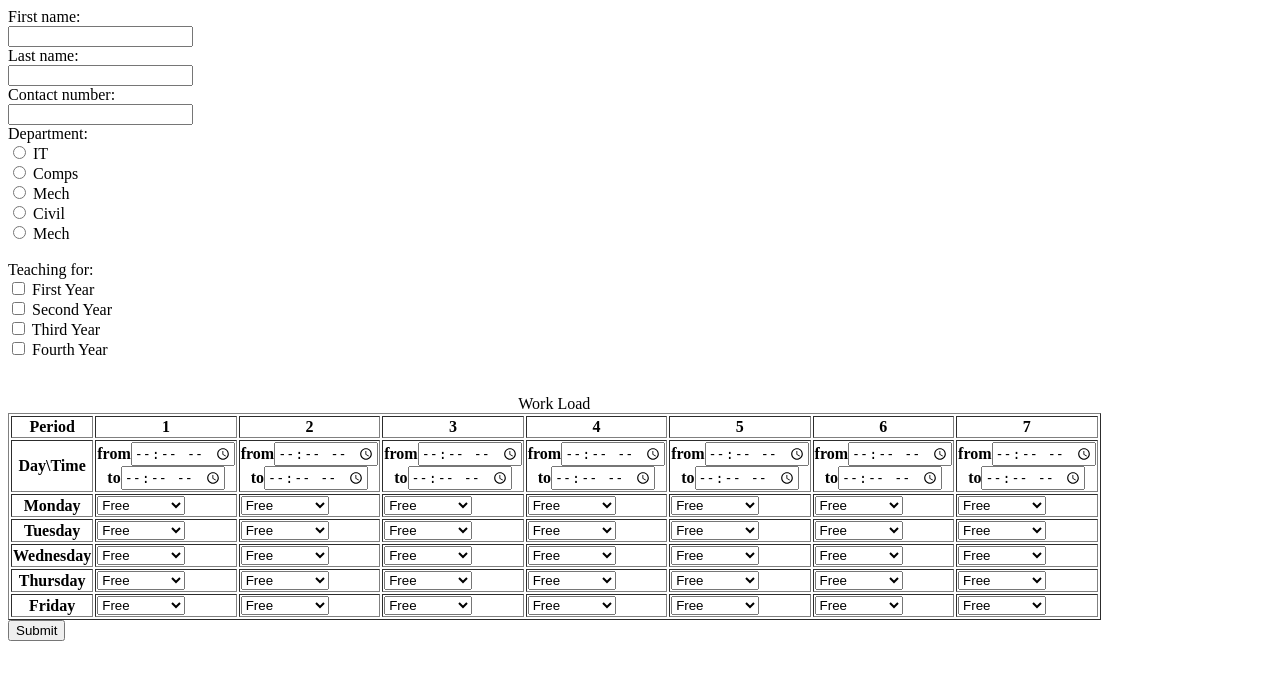
After one commit to gauravbabar/Pegasus11, a PHP site: page /home/detail.php in a window 1280 px wide. The commit adds this page. Shown: the top 680 px of the page. Run offline with PHP 8.4, Linux system fonts and the light colour scheme.

Commit message:
Add files via upload

```diff
--- /dev/null
+++ b/solve/home/detail.php
@@ -0,0 +1,475 @@
+<?php
+/**
+ * Created by IntelliJ IDEA.
+ * User: gaura
+ * Date: 17-Mar-18
+ * Time: 7:17 PM
+ */
+?>
+
+<!DOCTYPE html>
+<html>
+<head>
+    <style>
+        .dropbtn {
+            background-color: #4CAF50;
+            color: white;
+            padding: 16px;
+            font-size: 16px;
+            border: none;
+        }
+
+        .dropdown {
+            position: relative;
+            display: inline-block;
+        }
+
+        .dropdown-content {
+            display: none;
+            position: absolute;
+            background-color: #f1f1f1;
+            min-width: 160px;
+            box-shadow: 0px 8px 16px 0px rgba(0,0,0,0.2);
+            z-index: 1;
+        }
+
+        .dropdown-content a {
+            color: black;
+            padding: 12px 16px;
+            text-decoration: none;
+            display: block;
+        }
+
+        .dropdown-content a:hover {background-color: #ddd}
+
+        .dropdown:hover .dropdown-content {
+            display: block;
+        }
+
+        .dropdown:hover .dropbtn {
+            background-color: #3e8e41;
+        }
+    </style>
+</head>
+<body>
+
+<form action="/action_page.php">
+    First name:<br>
+    <input type="text" name="firstname">
+    <br>
+    Last name:<br>
+    <input type="text" name="lastname">
+    <br>
+    Contact number:<br>
+    <input type="number" name="contact">
+    <br>
+    Department:<br>
+    <input type="radio" name="dept" value="IT"> IT<br>
+    <input type="radio" name="dept" value="Comps"> Comps<br>
+    <input type="radio" name="dept" value="Mech"> Mech<br>
+    <input type="radio" name="dept" value="Mech"> Civil<br>
+    <input type="radio" name="dept" value="Mech"> Mech<br>
+    <br>
+    Teaching for:<br>
+    <input type="checkbox" name="year" value="1"> First Year<br>
+    <input type="checkbox" name="year" value="2"> Second Year<br>
+    <input type="checkbox" name="year" value="3"> Third Year<br>
+    <input type="checkbox" name="year" value="4"> Fourth Year<br>
+    <br>
+    <br>
+
+    <form method="post" action="">
+        <table border="1">
+            <caption>Work Load</caption>
+            <tr>
+                <th>Period</th>
+                <th>1</th>
+                <th>2</th>
+                <th>3</th>
+                <th>4</th>
+                <th>5</th>
+                <th>6</th>
+                <th>7</th>
+            </tr>
+            <tr>
+                <th>Day\Time</th>
+                <th>from<input type="time" name="time"><br>to<input type="time" name="time"></th>
+                <th>from<input type="time" name="time"><br>to<input type="time" name="time"></th>
+                <th>from<input type="time" name="time"><br>to<input type="time" name="time"></th>
+                <th>from<input type="time" name="time"><br>to<input type="time" name="time"></th>
+                <th>from<input type="time" name="time"><br>to<input type="time" name="time"></th>
+                <th>from<input type="time" name="time"><br>to<input type="time" name="time"></th>
+                <th>from<input type="time" name="time"><br>to<input type="time" name="time"></th>
+            </tr>
+            <tr>
+                <th>Monday</th>
+                <td>
+                    <select>
+                        <option value="0">Free</option>
+                        <option value="1">Lectures</option>
+                        <option value="2">Pracs</option>
+                        <option value="3">Exams</option>
+                        <option value="4">Assesment</option>
+                        <option value="5">Break</option>
+                    </select>
+                </td>
+                <td>
+                    <select>
+                        <option value="0">Free</option>
+                        <option value="1">Lectures</option>
+                        <option value="2">Pracs</option>
+                        <option value="3">Exams</option>
+                        <option value="4">Assesment</option>
+                        <option value="5">Break</option>
+                    </select>
+                </td>
+                <td>
+                    <select>
+                        <option value="0">Free</option>
+                        <option value="1">Lectures</option>
+                        <option value="2">Pracs</option>
+                        <option value="3">Exams</option>
+                        <option value="4">Assesment</option>
+                        <option value="5">Break</option>
+                    </select>
+                </td>
+                <td>
+                    <select>
+                        <option value="0">Free</option>
+                        <option value="1">Lectures</option>
+                        <option value="2">Pracs</option>
+                        <option value="3">Exams</option>
+                        <option value="4">Assesment</option>
+                        <option value="5">Break</option>
+                    </select>
+                </td>
+                <td>
+                    <select>
+                        <option value="0">Free</option>
+                        <option value="1">Lectures</option>
+                        <option value="2">Pracs</option>
+                        <option value="3">Exams</option>
+                        <option value="4">Assesment</option>
+                        <option value="5">Break</option>
+                    </select>
+                </td>
+                <td>
+                    <select>
+                        <option value="0">Free</option>
+                        <option value="1">Lectures</option>
+                        <option value="2">Pracs</option>
+                        <option value="3">Exams</option>
+                        <option value="4">Assesment</option>
+                        <option value="5">Break</option>
+                    </select>
+                </td>
+                <td>
+                    <select>
+                        <option value="0">Free</option>
+                        <option value="1">Lectures</option>
+                        <option value="2">Pracs</option>
+                        <option value="3">Exams</option>
+                        <option value="4">Assesment</option>
+                        <option value="5">Break</option>
+                    </select>
+                </td>
+            </tr>
+            <tr>
+                <th>Tuesday</th>
+                <td>
+                    <select>
+                        <option value="0">Free</option>
+                        <option value="1">Lectures</option>
+                        <option value="2">Pracs</option>
+                        <option value="3">Exams</option>
+                        <option value="4">Assesment</option>
+                        <option value="5">Break</option>
+                    </select>
+                </td>
+                <td>
+                    <select>
+                        <option value="0">Free</option>
+                        <option value="1">Lectures</option>
+                        <option value="2">Pracs</option>
+                        <option value="3">Exams</option>
+                        <option value="4">Assesment</option>
+                        <option value="5">Break</option>
+                    </select>
+                </td>
+                <td>
+                    <select>
+                        <option value="0">Free</option>
+                        <option value="1">Lectures</option>
+                        <option value="2">Pracs</option>
+                        <option value="3">Exams</option>
+                        <option value="4">Assesment</option>
+                        <option value="5">Break</option>
+                    </select>
+                </td>
+                <td>
+                    <select>
+                        <option value="0">Free</option>
+                        <option value="1">Lectures</option>
+                        <option value="2">Pracs</option>
+                        <option value="3">Exams</option>
+                        <option value="4">Assesment</option>
+                        <option value="5">Break</option>
+                    </select>
+                </td>
+                <td>
+                    <select>
+                        <option value="0">Free</option>
+                        <option value="1">Lectures</option>
+                        <option value="2">Pracs</option>
+                        <option value="3">Exams</option>
+                        <option value="4">Assesment</option>
+                        <option value="5">Break</option>
+                    </select>
+                </td>
+                <td>
+                    <select>
+                        <option value="0">Free</option>
+                        <option value="1">Lectures</option>
+                        <option value="2">Pracs</option>
+                        <option value="3">Exams</option>
+                        <option value="4">Assesment</option>
+                        <option value="5">Break</option>
+                    </select>
+                </td>
+                <td>
+                    <select>
+                        <option value="0">Free</option>
+                        <option value="1">Lectures</option>
+                        <option value="2">Pracs</option>
+                        <option value="3">Exams</option>
+                        <option value="4">Assesment</option>
+                        <option value="5">Break</option>
+                    </select>
+                </td>
+            </tr>
+            <tr>
+                <th>Wednesday</th>
+                <td>
+                    <select>
+                        <option value="0">Free</option>
+                        <option value="1">Lectures</option>
+                        <option value="2">Pracs</option>
+                        <option value="3">Exams</option>
+                        <option value="4">Assesment</option>
+                        <option value="5">Break</option>
+                    </select>
+                </td>
+                <td>
+                    <select>
+                        <option value="0">Free</option>
+                        <option value="1">Lectures</option>
+                        <option value="2">Pracs</option>
+                        <option value="3">Exams</option>
+                        <option value="4">Assesment</option>
+                        <option value="5">Break</option>
+                    </select>
+                </td>
+                <td>
+                    <select>
+                        <option value="0">Free</option>
+                        <option value="1">Lectures</option>
+                        <option value="2">Pracs</option>
+                        <option value="3">Exams</option>
+                        <option value="4">Assesment</option>
+                        <option value="5">Break</option>
+                    </select>
+                </td>
+                <td>
+                    <select>
+                        <option value="0">Free</option>
+                        <option value="1">Lectures</option>
+                        <option value="2">Pracs</option>
+                        <option value="3">Exams</option>
+                        <option value="4">Assesment</option>
+                        <option value="5">Break</option>
+                    </select>
+                </td>
+                <td>
+                    <select>
+                        <option value="0">Free</option>
+                        <option value="1">Lectures</option>
+                        <option value="2">Pracs</option>
+                        <option value="3">Exams</option>
+                        <option value="4">Assesment</option>
+                        <option value="5">Break</option>
+                    </select>
+                </td>
+                <td>
+                    <select>
+                        <option value="0">Free</option>
+                        <option value="1">Lectures</option>
+                        <option value="2">Pracs</option>
+                        <option value="3">Exams</option>
+                        <option value="4">Assesment</option>
+                        <option value="5">Break</option>
+                    </select>
+                </td>
+                <td>
+                    <select>
+                        <option value="0">Free</option>
+                        <option value="1">Lectures</option>
+                        <option value="2">Pracs</option>
+                        <option value="3">Exams</option>
+                        <option value="4">Assesment</option>
+                        <option value="5">Break</option>
+                    </select>
+                </td>
+            </tr>
+            <tr>
+                <th>Thursday</th>
+                <td>
+                    <select>
+                        <option value="0">Free</option>
+                        <option value="1">Lectures</option>
+                        <option value="2">Pracs</option>
+                        <option value="3">Exams</option>
+                        <option value="4">Assesment</option>
+                        <option value="5">Break</option>
+                    </select>
+                </td>
+                <td>
+                    <select>
+                        <option value="0">Free</option>
+                        <option value="1">Lectures</option>
+                        <option value="2">Pracs</option>
+                        <option value="3">Exams</option>
+                        <option value="4">Assesment</option>
+                        <option value="5">Break</option>
+                    </select>
+                </td>
+                <td>
+                    <select>
+                        <option value="0">Free</option>
+                        <option value="1">Lectures</option>
+                        <option value="2">Pracs</option>
+                        <option value="3">Exams</option>
+                        <option value="4">Assesment</option>
+                        <option value="5">Break</option>
+                    </select>
+                </td>
+                <td>
+                    <select>
+                        <option value="0">Free</option>
+                        <option value="1">Lectures</option>
+                        <option value="2">Pracs</option>
+                        <option value="3">Exams</option>
+                        <option value="4">Assesment</option>
+                        <option value="5">Break</option>
+                    </select>
+                </td>
+                <td>
+                    <select>
+                        <option value="0">Free</option>
+                        <option value="1">Lectures</option>
+                        <option value="2">Pracs</option>
+                        <option value="3">Exams</option>
+                        <option value="4">Assesment</option>
+                        <option value="5">Break</option>
+                    </select>
+                </td>
+                <td>
+                    <select>
+                        <option value="0">Free</option>
+                        <option value="1">Lectures</option>
+                        <option value="2">Pracs</option>
+                        <option value="3">Exams</option>
+                        <option value="4">Assesment</option>
+                        <option value="5">Break</option>
+                    </select>
+                </td>
+                <td>
+                    <select>
+                        <option value="0">Free</option>
+                        <option value="1">Lectures</option>
+                        <option value="2">Pracs</option>
+                        <option value="3">Exams</option>
+                        <option value="4">Assesment</option>
+                        <option value="5">Break</option>
+                    </select>
+                </td>
+            </tr>
+            <tr>
+                <th>Friday</th>
+                <td>
+                    <select>
+                        <option value="0">Free</option>
+                        <option value="1">Lectures</option>
+                        <option value="2">Pracs</option>
+                        <option value="3">Exams</option>
+                        <option value="4">Assesment</option>
+                        <option value="5">Break</option>
+                    </select>
+                </td>
+                <td>
+                    <select>
+                        <option value="0">Free</option>
+                        <option value="1">Lectures</option>
+                        <option value="2">Pracs</option>
+                        <option value="3">Exams</option>
+                        <option value="4">Assesment</option>
+                        <option value="5">Break</option>
+                    </select>
+                </td>
+                <td>
+                    <select>
+                        <option value="0">Free</option>
+                        <option value="1">Lectures</option>
+                        <option value="2">Pracs</option>
+                        <option value="3">Exams</option>
+                        <option value="4">Assesment</option>
+                        <option value="5">Break</option>
+                    </select>
+                </td>
+                <td>
+                    <select>
+                        <option value="0">Free</option>
+                        <option value="1">Lectures</option>
+                        <option value="2">Pracs</option>
+                        <option value="3">Exams</option>
+                        <option value="4">Assesment</option>
+                        <option value="5">Break</option>
+                    </select>
+                </td>
+                <td>
+                    <select>
+                        <option value="0">Free</option>
+                        <option value="1">Lectures</option>
+                        <option value="2">Pracs</option>
+                        <option value="3">Exams</option>
+                        <option value="4">Assesment</option>
+                        <option value="5">Break</option>
+                    </select>
+                </td>
+                <td>
+                    <select>
+                        <option value="0">Free</option>
+                        <option value="1">Lectures</option>
+                        <option value="2">Pracs</option>
+                        <option value="3">Exams</option>
+                        <option value="4">Assesment</option>
+                        <option value="5">Break</option>
+                    </select>
+                </td>
+                <td>
+                    <select>
+                        <option value="0">Free</option>
+                        <option value="1">Lectures</option>
+                        <option value="2">Pracs</option>
+                        <option value="3">Exams</option>
+                        <option value="4">Assesment</option>
+                        <option value="5">Break</option>
+                    </select>
+                </td>
+            </tr>
+
+        </table>
+    <input type="submit" value="Submit">
+</form>
+
+</body>
+</html>
--- a/solve/signup.php
+++ b/solve/signup.php
@@ -49,8 +49,6 @@ function myFunction() {
       <input type="checkbox" checked="checked" name="remember" style="margin-bottom:15px"> Remember me
     </label><br>
 
-    <p>By creating an account you agree to our <a href="#" style="color:dodgerblue">Terms & Privacy</a>.</p><br>
-
     <div class="clearfix">
       <button type="button" class="cancelbtn">Cancel</button>
       <button type="submit" class="signupbtn">Sign Up</button>
```
Also changed, not shown: solve/leave form/leave_form.css (added, +114 -0 lines), solve/leave form/leave_form.html (added, +45 -0 lines).
